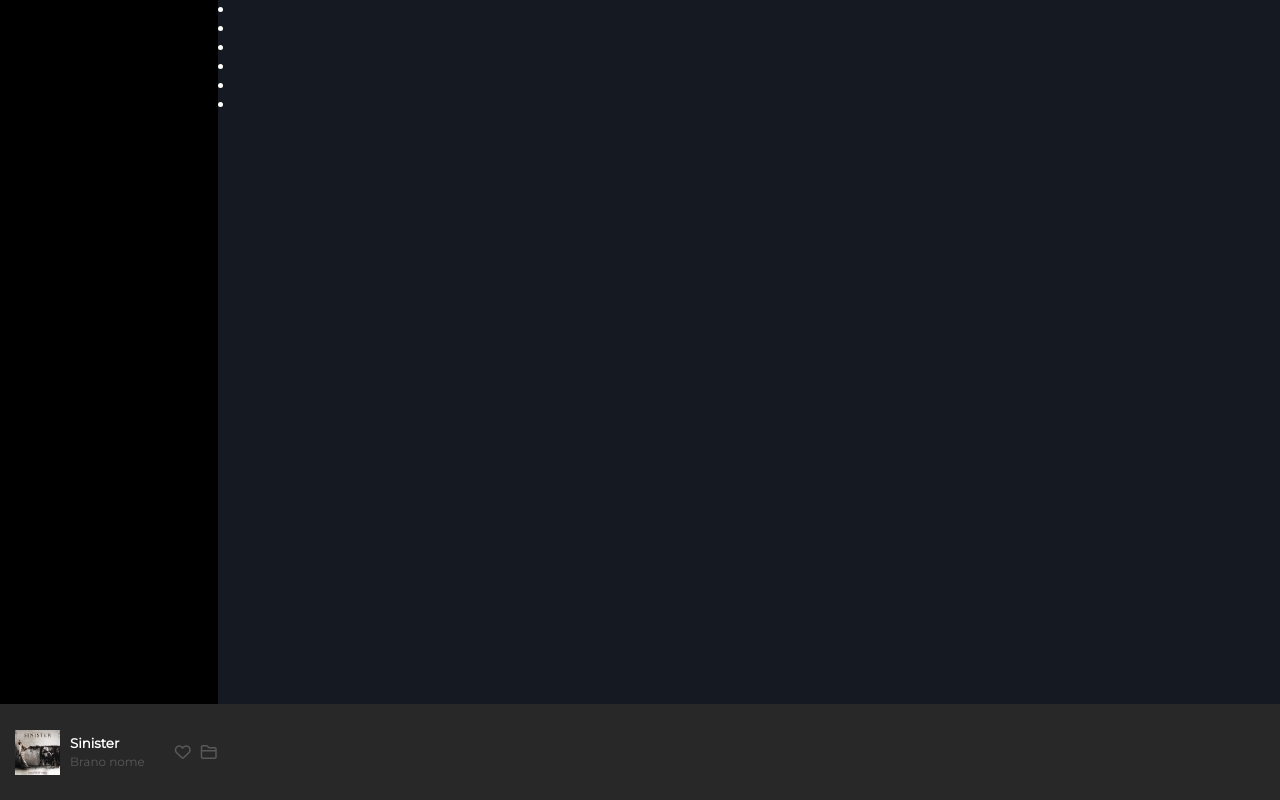
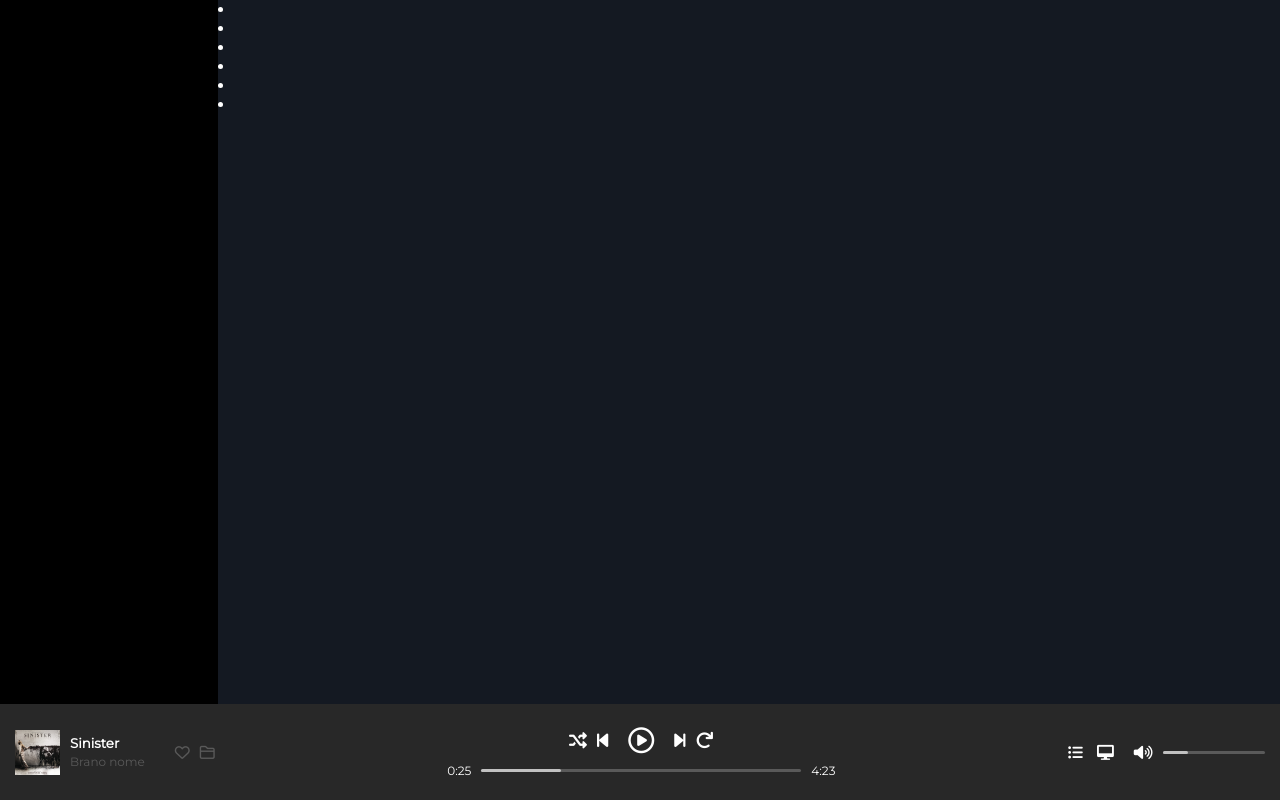
Before and after one commit to Bruno-Guerrisi/html-css-spotifyweb, a plain HTML site: page index.html in a window 1280 px wide. Drawn offline with Linux system fonts and the light colour scheme.

Commit message:
header section

```diff
--- a/css/style.css
+++ b/css/style.css
@@ -27,6 +27,9 @@
 
 .dis-flex{
     display: flex;
+}
+.alig-cent{
+    align-items: center;
 }
 
 /* SETUP DIMENSIONI */
@@ -67,11 +70,6 @@ main{
 
 /* UTILITY HEADER */
 
-.container-left .banner-music,
-.container-left .icon-banner{
-    align-items: center;
-}
-
 /* CONTAINER LEFT BAR CONTROLLER */
 .container-left .banner-music img{
     width: 45px;
@@ -81,3 +79,54 @@ main{
 .banner-music .info-music-banner span{
    font-size: 12px;
 }
+
+/* CONTAINER CENTER BAR CONTROLLER */
+.container-center .controller-music{
+    justify-content: center;
+    margin-bottom: 10px;
+}
+
+.container-center .controller-music i{
+    font-size: 18px;
+}
+.container-center .controller-music i.play-music{
+    font-size: 26px;
+}
+
+
+/* BAR TIME && BAR SOUND */
+.bar .time-bar{
+    font-size: 12px;
+}
+
+.bar .progress-bar{
+    position: relative;
+    width: 25vw;
+    height: 3px;
+    background-color: #5a5a5a;
+    border-radius: 3px;
+}
+
+.bar .sound-bar{
+    position: relative;
+    width: 8vw;
+    height: 3px;
+    background-color: #5a5a5a;
+    border-radius: 3px;
+}
+
+
+.bar .progress{
+    display: inline-block;
+    position: absolute;
+    width: 25%;
+    height: 3px;
+    background-color: #c1c1c1;
+    border-radius: 3px;
+}
+
+/* CONTAINER RIGHT */
+.container-left i,
+.container-right i{
+    font-size: 15px;
+}
--- a/index.html
+++ b/index.html
@@ -25,7 +25,7 @@
             <!-- CONTAINER LEFT BAR CONTROLLER -->
             <div class="container-left dis-flex">
 
-                <div class="banner-music dis-flex">
+                <div class="banner-music alig-cent dis-flex">
 
                     <img class="mr-r-10" src="./img/sinister.jpeg" alt="sinister cover">
 
@@ -35,7 +35,7 @@
                     </div>
                 </div>
 
-                <div class="icon-banner dis-flex">
+                <div class="icon-banner alig-cent dis-flex">
 
                     <i class="mr-r-10 col-gray far fa-heart"></i>
                     <i class="col-gray far fa-folder"></i>
@@ -46,27 +46,48 @@
             <div class="container-center">
 
                 <!-- CONTROLLER -->
-                <div class="controller-music"></div>
+                <div class="controller-music dis-flex alig-cent">
+                    <!-- random -->
+                    <i class="mr-r-10 fas fa-random"></i>
+                    <!-- backward -->
+                    <i class="mr-r-20 fas fa-step-backward"></i>
+                    <!-- play -->
+                    <i class="mr-r-20 play-music far fa-play-circle"></i>
+                    <!-- forward -->
+                    <i class="mr-r-10 fas fa-step-forward"></i>
+                    <!-- redo -->
+                    <i class="fas fa-redo"></i>
+                </div>
 
                 <!--  BAR TIME -->
-                <div class="bar">
+                <div class="bar dis-flex alig-cent">
 
-                    <span class="time-bar"></span>
-                    <span class="progress-bar"></span>
-                    <span class="time-bar"></span>
+                    <span class="mr-r-10 time-bar">0:25</span>
+                    <span class="mr-r-10 progress-bar">
+                        <span class="progress"></span>
+                    </span>
+                    <span class="time-bar">4:23</span>
                 </div>
             </div>
 
             <!-- CONTAINER RIGHT BAR CONTROLLER -->
-            <div class="container-right">
+            <div class="container-right dis-flex alig-cent">
 
-                <div class="icon-banner"></div>
+                <div class="icon-banner mr-r-20">
+                    <i class="mr-r-10 fas fa-list-ul"></i>
+                    <i class="fas fa-desktop"></i>
+                </div>
 
-                <!--  BAR TIME -->
-                <div class="bar">
+                <!--  BAR SOUND -->
+                <div class="bar dis-flex alig-cent">
 
-                    <span class="icon-bar"></span>
-                    <span class="progress-bar"></span>
+                    <span class="icon-bar mr-r-10">
+                        <i class="fas fa-volume-up"></i>
+                    </span>
+
+                    <span class="sound-bar">
+                        <span class="progress"></span>
+                    </span>
                 </div>
             </div>
         </header>
```
